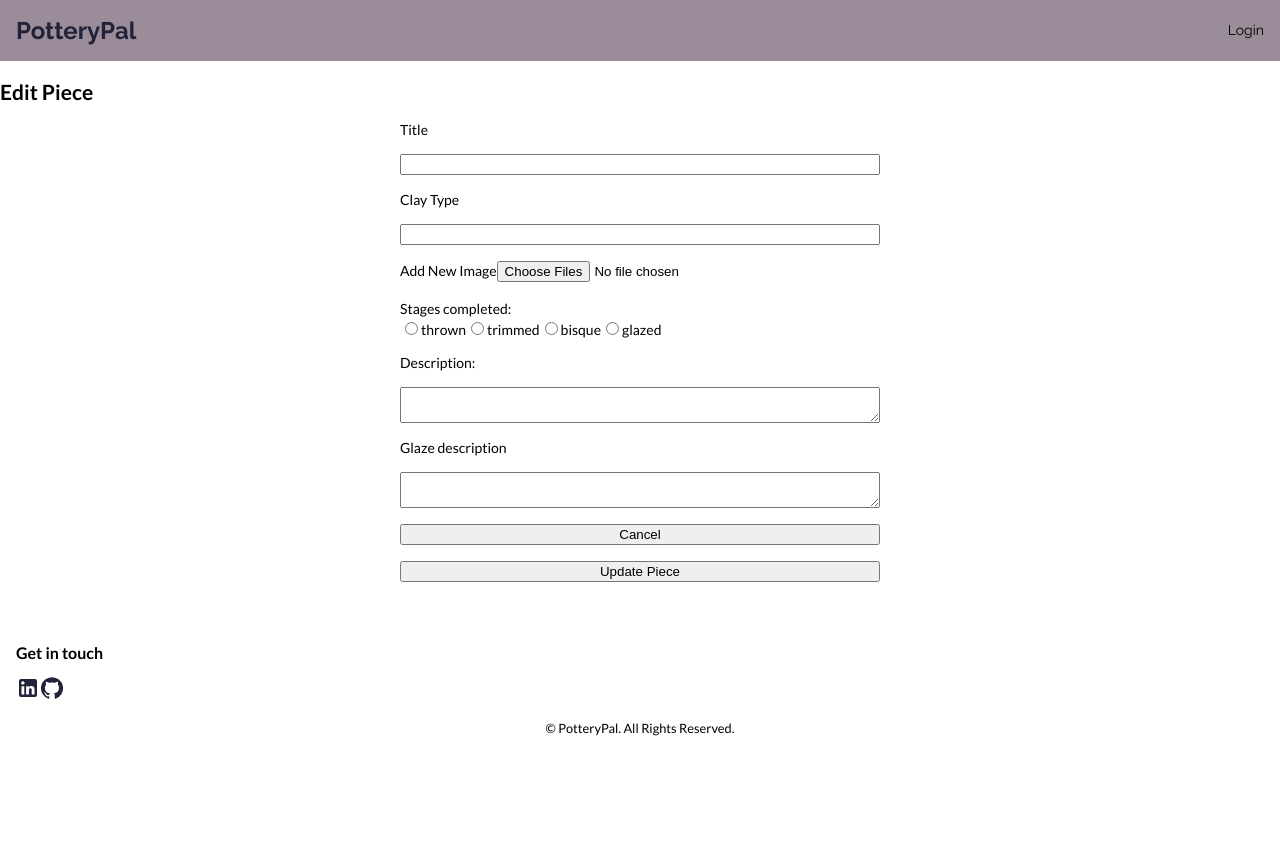
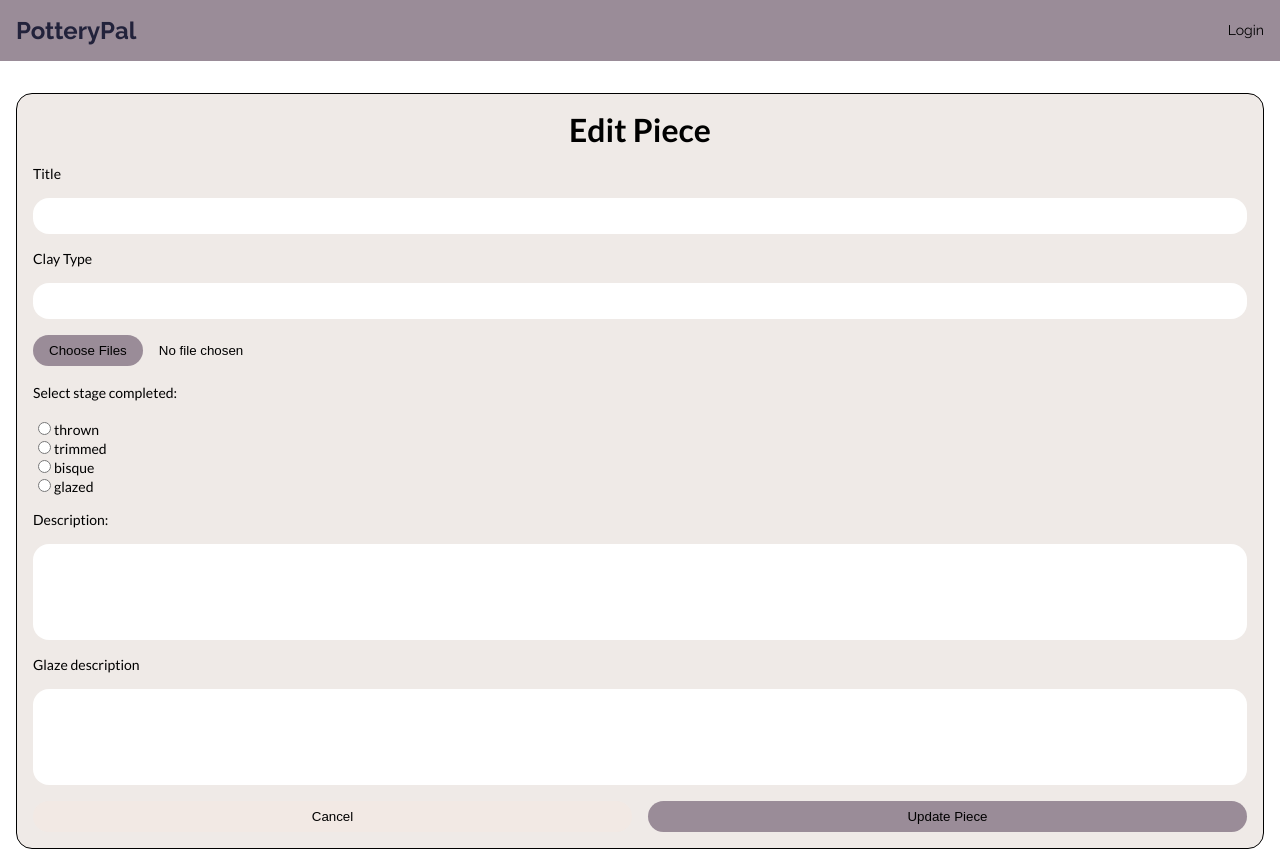
Before and after one commit to shirasap/potterypal, a React (Vite) app in the folder client/: page /piece/edit/1 in a window 1280 px wide. Shown: the top 851 px of the page. Before the commit the page ends 800 px from the top, so only its background shows below. Built offline with nearby package versions, Linux system fonts and the light colour scheme; no server answers.

Commit message:
style addItem, EdiItem and ItemDetail pages.

```diff
--- a/client/src/components/ItemDetails/ItemDetails.jsx
+++ b/client/src/components/ItemDetails/ItemDetails.jsx
@@ -32,7 +32,7 @@ export default function ItemDetails() {
     <>
       <Header />
       <div className="detail">
-        <h1>{piece.title}</h1>
+        <h2 className="detail__heading">{piece.title}</h2>
         {piece.images ? (
           <img
             src={`${import.meta.env.VITE_LOCALHOST}/images/${piece.images}`}
@@ -46,7 +46,7 @@ export default function ItemDetails() {
         <p><span className="detail__title">Glaze description: </span>{piece.glaze}</p>
         <div className="detail__actions">
         <Link to={`/piece/edit/${pieceId}`} className="detail__edit">
-          Edit <EditIcon />
+          <span>Edit </span><EditIcon fontSize="medium" />
         </Link>
         <DeleteModal pieceId={pieceId} piece={piece} text="Delete" passedClass="detail__delete"/>
         </div>
--- a/client/src/pages/AddItemPage/AddItemPage.jsx
+++ b/client/src/pages/AddItemPage/AddItemPage.jsx
@@ -6,6 +6,7 @@ import axios from "axios";
 import { useNavigate } from "react-router-dom";
 import * as Yup from "yup";
 import { useState } from "react";
+
 
 export default function AddItemPage() {
   const navigate = useNavigate();
@@ -38,8 +39,9 @@ export default function AddItemPage() {
   return (
     <>
       <Header />
-      <div>
-        <h2>Add Piece</h2>
+      <div className="main-content">
+      <div className="add-page">
+        <h2 className="add-page__heading">Add Piece</h2>
         <Formik
           enableReinitialize
           initialValues={{
@@ -59,81 +61,129 @@ export default function AddItemPage() {
           onSubmit={handleSubmit}
         >
           {({ errors, touched, setFieldValue }) => (
-            <Form className="form">
-              <label htmlFor="title">Title</label>
-              <Field type="text" name="title" />
-              {errors.title && touched.title ? <div>{errors.title}</div> : null}
-              <label htmlFor="clay_type">Clay Type</label>
-              <Field type="text" name="clay_type" />
+            <Form className="add-form">
+              <label className="add-form__label" htmlFor="title">
+                Title
+              </label>
+              <Field
+                type="text"
+                name="title"
+                className="add-form__input"
+                placeholder="Title"
+              />
+              {errors.title && touched.title ? (
+                <div className="add-form__error">{errors.title}</div>
+              ) : null}
+              <label className="add-form__label" htmlFor="clay_type">
+                Clay Type
+              </label>
+              <Field
+                type="text"
+                name="clay_type"
+                className="add-form__input"
+                placeholder="Clay Type"
+              />
               {errors.clay_type && touched.clay_type ? (
-                <div>{errors.clay_type}</div>
+                <div className="add-form__error">{errors.clay_type}</div>
               ) : null}
-
-              <div className="input-group">
-                {/* <label htmlFor="image-upload">
-                  {image.preview ? (
-                    <img
-                      src={image.preview}
-                      alt="dummy"
-                      width="300"
-                      height="300"
-                      className="my-10 mx-5"
-                    />
-                  ) : (
-                    <>
-                      <p>
-                        Upload Image
-                      </p>
-                    </>
-                  )}
-                </label> */}
+              <label htmlFor="images" className="add-form__custom-upload">
                 <Field
                   name="images"
                   id="image"
                   type="file"
                   multiple
                   onChange={(e) => handleFileChange(e)}
+                  className="add-form__upload"
                 />
-              </div>
-
-              <div role="group" aria-labelledby="checkbox-group">
-                <p>Stages completed:</p>
-                <label>
-                  <Field type="radio" name="stage" value="thrown" />
+              </label>
+              <div
+                role="group"
+                aria-labelledby="checkbox-group"
+                className="add-form__radio-group"
+              >
+                <p className="add-form__label">Select stage completed:</p>
+                <label className="add-form__label">
+                  <Field
+                    type="radio"
+                    name="stage"
+                    value="thrown"
+                    className="add-form__radio"
+                  />
                   thrown
                 </label>
-                <label>
-                  <Field type="radio" name="stage" value="trimmed" />
+                <label className="add-form__label">
+                  <Field
+                    type="radio"
+                    name="stage"
+                    value="trimmed"
+                    className="add-form__radio"
+                  />
                   trimmed
                 </label>
-                <label>
-                  <Field type="radio" name="stage" value="bisque" />
+                <label className="add-form__label">
+                  <Field
+                    type="radio"
+                    name="stage"
+                    value="bisque"
+                    className="add-form__radio"
+                  />
                   bisque
                 </label>
-                <label>
-                  <Field type="radio" name="stage" value="glazed" />
+                <label className="add-form__label">
+                  <Field
+                    type="radio"
+                    name="stage"
+                    value="glazed"
+                    className="add-form__radio"
+                  />
                   glazed
                 </label>
                 {errors.stage && touched.stage ? (
-                  <div>{errors.stage}</div>
+                  <div className="add-form__error">{errors.stage}</div>
                 ) : null}
               </div>
-              <label htmlFor="description">Description:</label>
-              <Field name="description" as="textarea" />
+              <label className="add-form__label" htmlFor="description">
+                Description:
+              </label>
+              <Field
+                name="description"
+                as="textarea"
+                className="add-form__textarea"
+                placeholder="Write any techniques or relevant details here."
+              />
               {errors.description && touched.description ? (
-                <div>{errors.description}</div>
+                <div className="add-form__error">{errors.description}</div>
               ) : null}
-              <label htmlFor="glaze">Glaze description</label>
-              <Field name="glaze" as="textarea" />
-              {errors.glaze && touched.glaze ? <div>{errors.glaze}</div> : null}
-              <button type="button" onClick={handleCancel}>
-                Cancel
-              </button>
-              <button type="submit">Add Piece</button>
+              <label className="add-form__label" htmlFor="glaze">
+                Glaze description
+              </label>
+              <Field
+                name="glaze"
+                as="textarea"
+                className="add-form__textarea"
+                placeholder="Write details about the glaze here."
+              />
+              {errors.glaze && touched.glaze ? (
+                <div className="add-form__error">{errors.glaze}</div>
+              ) : null}
+              <div className="add-form__actions">
+                <button
+                  type="button"
+                  onClick={handleCancel}
+                  className="add-form__cancel"
+                >
+                  Cancel
+                </button>
+                <button type="submit" className="add-form__add">
+                  Add Piece
+                </button>
+              </div>
             </Form>
           )}
         </Formik>
       </div>
+      </div>
+
       <Footer />
     </>
   );
--- a/client/src/pages/AddItemPage/AddItemPage.scss
+++ b/client/src/pages/AddItemPage/AddItemPage.scss
@@ -0,0 +1,94 @@
+@use "../../styles/partials/variables";
+
+.add-page{
+    margin: 2rem 1rem;
+    border: 1px solid black;
+    padding: 1rem;
+    border-radius: 1rem;
+    background-color: variables.$bg-white;
+
+    &__heading{
+        text-align: center;
+        font-size: 2rem;
+        margin: 0 0 1rem 0;
+    }
+}
+
+.add-form{
+    display: flex;
+    flex-direction: column;
+    width: 100%;
+
+    &__label{
+        margin-bottom: 1rem;
+        // font-size: 0.8rem;
+    }
+
+    &__input{
+        height: 2.25rem;
+        border-radius: 1rem;
+        border: none;
+        margin-bottom: 1rem;
+        padding: 0 1rem;
+    }
+
+    &__textarea{
+        resize: none;
+        margin-bottom: 1rem;
+        border-radius: 1rem;
+        height: 6rem;
+        border: none;
+        padding: 0.5rem 1rem ;
+        font-family: Lato, Verdana, Geneva, Tahoma, sans-serif;
+
+
+        &::placeholder{
+            font-family: Lato, Verdana, Geneva, Tahoma, sans-serif;
+        }
+    }
+
+    &__error{
+        font-size: .75rem;
+        color: red;
+        margin-bottom:1rem ;
+    }
+
+    &__upload{
+        margin-bottom: 1rem;
+
+        &::file-selector-button{
+            border: none;
+            padding: 0.5rem 1rem;
+            border-radius: 1rem;
+            background-color: variables.$light-lilac;
+            cursor: pointer;
+            margin-right: 1rem;
+        }
+    }
+
+    &__radio-group{
+        margin-bottom: 1rem;
+    }
+
+    &__actions{
+        display: flex;
+        gap: 1rem;
+        justify-content: space-between;
+    }
+
+    &__cancel{
+        width: 50%;
+        padding: 0.5rem 1rem;
+        border-radius: 1rem;
+        border: none;
+        background-color: variables.$primary-light;
+    }
+
+    &__add{
+        width: 50%;
+        padding: 0.5rem 1rem;
+        border-radius: 1rem;
+        border: none;
+        background-color: variables.$light-lilac;
+    }
+}
--- a/client/src/pages/EditItemPage/EditItemPage.jsx
+++ b/client/src/pages/EditItemPage/EditItemPage.jsx
@@ -13,7 +13,7 @@ export default function EditItemPage() {
 
   const [initialValues, setInitialValues] = useState({});
   const [selectedFile, setSelectedFile] = useState({});
-  const [deleteState, setDeleteState] = useState(false)
+  const [deleteState, setDeleteState] = useState(false);
 
   useEffect(() => {
     getPiece();
@@ -21,7 +21,7 @@ export default function EditItemPage() {
 
   const handleFileChange = (event) => {
     setSelectedFile(event.target.files[0]);
-    setDeleteState(true)
+    setDeleteState(true);
   };
 
   async function getPiece() {
@@ -29,7 +29,7 @@ export default function EditItemPage() {
       const response = await axios.get(
         `${import.meta.env.VITE_LOCALHOST}/api/pieces/${pieceId}`
       );
-      console.log(response.data)
+      console.log(response.data);
       setInitialValues(response.data);
     } catch (error) {
       console.error(`Could not fetch piece data, ${error}`);
@@ -47,8 +47,8 @@ export default function EditItemPage() {
     formData.append("piece_id", values.piece_id);
     formData.append("images", selectedFile);
 
-    if(deleteState){
-      formData.append("delimages", values.img_id)
+    if (deleteState) {
+      formData.append("delimages", values.img_id);
     }
 
     await axios.patch(
@@ -66,8 +66,8 @@ export default function EditItemPage() {
   return (
     <>
       <Header />
-      <div className="edit">
-        <h2>Edit Piece</h2>
+      <div className="edit-page">
+        <h2 className="edit-page__heading">Edit Piece</h2>
         <Formik
           enableReinitialize
           initialValues={initialValues}
@@ -81,65 +81,127 @@ export default function EditItemPage() {
           onSubmit={handleSubmit}
         >
           {({ errors, touched, values, setFieldValue }) => (
-            <Form className="form">
-              <label htmlFor="title">Title</label>
-              <Field type="text" name="title" />
+            <Form className="edit-form">
+              <label htmlFor="title" className="edit-form__label">
+                Title
+              </label>
+              <Field type="text" name="title" className="edit-form__input" />
               {errors.title && touched.title ? <div>{errors.title}</div> : null}
-              <label htmlFor="clay_type">Clay Type</label>
-              <Field type="text" name="clay_type" />
+              <label htmlFor="clay_type" className="edit-form__label">
+                Clay Type
+              </label>
+              <Field
+                type="text"
+                name="clay_type"
+                className="edit-form__input"
+              />
               {errors.clay_type && touched.clay_type ? (
                 <div>{errors.clay_type}</div>
               ) : null}
               <div className="input-group">
-                <label>Add New Image</label>
                 <Field
                   name="upimages"
                   id="image"
                   type="file"
                   multiple
                   onChange={(e) => handleFileChange(e)}
+                  className="edit-form__upload"
                 />
                 {values.images && values.images.length > 0 && (
                   <div>
-                    <h3>Existing Files:</h3>
-                    <img src={`${import.meta.env.VITE_LOCALHOST}/images/${values.images}`} alt="piece image" className="edit__existing-img"/>
+                    <span className="edit-form__existing-title">
+                      Existing File
+                    </span>
+                    <img
+                      src={`${import.meta.env.VITE_LOCALHOST}/images/${
+                        values.images
+                      }`}
+                      alt="piece image"
+                      className="edit-form__existing-img"
+                    />
                   </div>
                 )}
               </div>
-              <div role="group" aria-labelledby="checkbox-group">
-                <p>Stages completed:</p>
-                <label>
-                  <Field type="radio" name="stage" value="thrown" />
+              <div
+                role="group"
+                aria-labelledby="checkbox-group"
+                className="add-form__radio-group"
+              >
+                <p className="edit-form__label">Select stage completed:</p>
+                <div className="edit-form__radio-buttons">
+                  <label className="edit-form__radio-label">
+                    <Field
+                      type="radio"
+                      name="stage"
+                      value="thrown"
+                      className="edit-form__radio"
+                    />
                     thrown
                   </label>
-                <label>
-                  <Field type="radio" name="stage" value="trimmed" />
+                  <label className="edit-form__radio-label">
+                    <Field
+                      type="radio"
+                      name="stage"
+                      value="trimmed"
+                      className="edit-form__radio"
+                    />
                     trimmed
                   </label>
-                <label>
-                  <Field type="radio" name="stage" value="bisque" />
+                  <label className="edit-form__radio-label">
+                    <Field
+                      type="radio"
+                      name="stage"
+                      value="bisque"
+                      className="edit-form__radio"
+                    />
                     bisque
                   </label>
-                <label>
-                  <Field type="radio" name="stage" value="glazed" />
+                  <label className="edit-form__radio-label">
+                    <Field
+                      type="radio"
+                      name="stage"
+                      value="glazed"
+                      className="edit-form__radio"
+                    />
                     glazed
                   </label>
                   {errors.stage && touched.stage ? (
                     <div>{errors.stage}</div>
                   ) : null}
                 </div>
-              <label htmlFor="description">Description:</label>
-              <Field name="description" as="textarea" />
+              </div>
+              <label htmlFor="description" className="edit-form__label">
+                Description:
+              </label>
+              <Field
+                name="description"
+                as="textarea"
+                className="edit-form__textarea"
+              />
               {errors.description && touched.description ? (
                 <div>{errors.description}</div>
               ) : null}
-              <label htmlFor="glaze">Glaze description</label>
-              <Field name="glaze" as="textarea" />
+              <label htmlFor="glaze" className="edit-form__label">
+                Glaze description
+              </label>
+              <Field
+                name="glaze"
+                as="textarea"
+                className="edit-form__textarea"
+              />
               {errors.glaze && touched.glaze ? <div>{errors.glaze}</div> : null}
-              <button type="button" onClick={handleCancel}>
+              <div className="edit-form__actions">
+                <button
+                  type="button"
+                  onClick={handleCancel}
+                  className="edit-form__cancel"
+                >
                   Cancel
                 </button>
-              <button type="submit">Update Piece</button>
+                <button type="submit" className="edit-form__update">
+                  Update Piece
+                </button>
+              </div>
             </Form>
           )}
         </Formik>
--- a/client/src/pages/EditItemPage/EditItemPage.scss
+++ b/client/src/pages/EditItemPage/EditItemPage.scss
@@ -1,15 +1,109 @@
-.edit{
-    &__existing-img{
-        width: 100%;
+@use "../../styles/partials/variables";
+
+.edit-page{
+    margin: 2rem 1rem;
+    border: 1px solid black;
+    padding: 1rem;
+    border-radius: 1rem;
+    background-color: variables.$bg-white;
+
+    &__heading{
+        text-align: center;
+        font-size: 2rem;
+        margin: 0 0 1rem 0;
+    }
+}
+
+.edit-form{
+    display: flex;
+    flex-direction: column;
+    width: 100%;
+
+    &__label{
+        margin-bottom: 1rem;
+        // font-size: 0.8rem;
     }
 
+    &__input{
+        height: 2.25rem;
+        border-radius: 1rem;
+        border: none;
+        margin-bottom: 1rem;
+        padding: 0 1rem;
+    }
+
+    &__textarea{
+        resize: none;
+        margin-bottom: 1rem;
+        border-radius: 1rem;
+        height: 6rem;
+        border: none;
+        padding: 0.5rem 1rem ;
+        font-family: Lato, Verdana, Geneva, Tahoma, sans-serif;
+
+
+        &::placeholder{
+            font-family: Lato, Verdana, Geneva, Tahoma, sans-serif;
+        }
+    }
+
+    &__error{
+        font-size: .75rem;
+        color: red;
+        margin-bottom:1rem ;
+    }
+
+    &__upload{
+        margin-bottom: 1rem;
+
+        &::file-selector-button{
+            border: none;
+            padding: 0.5rem 1rem;
+            border-radius: 1rem;
+            background-color: variables.$light-lilac;
+            cursor: pointer;
+            margin-right: 1rem;
+        }
+    }
+
+    &__existing-title{
+        display: block;
+        margin-bottom: 1rem;
+    }
+
+    &__existing-img{
+        width: 30%;
+        margin-bottom: 1rem ;
+    }
+
+    &__radio-group{
+        margin-bottom: 1rem;
+    }
+
+    &__radio-buttons{
+        display: flex;
+        flex-direction: column;
+    }
+
+    &__actions{
+        display: flex;
+        gap: 1rem;
+        justify-content: space-between;
+    }
+
+    &__cancel{
+        width: 50%;
+        padding: 0.5rem 1rem;
+        border-radius: 1rem;
+        border: none;
+        background-color: variables.$primary-light;
+    }
+
+    &__update{
+        width: 50%;
+        padding: 0.5rem 1rem;
+        border-radius: 1rem;
+        border: none;
+        background-color: variables.$light-lilac;
+    }
 }
-
-.form{
-    display: flex;
-    // flex-wrap: wrap;
-    flex-direction: column;
-    width: 30rem;
-    margin: 0 auto;
-    gap: 1rem;
-}
```
Also changed, not shown: client/src/components/ItemDetails/ItemDetails.scss (+14 -3 lines). Lines whose indentation alone changed are shown as unchanged.
